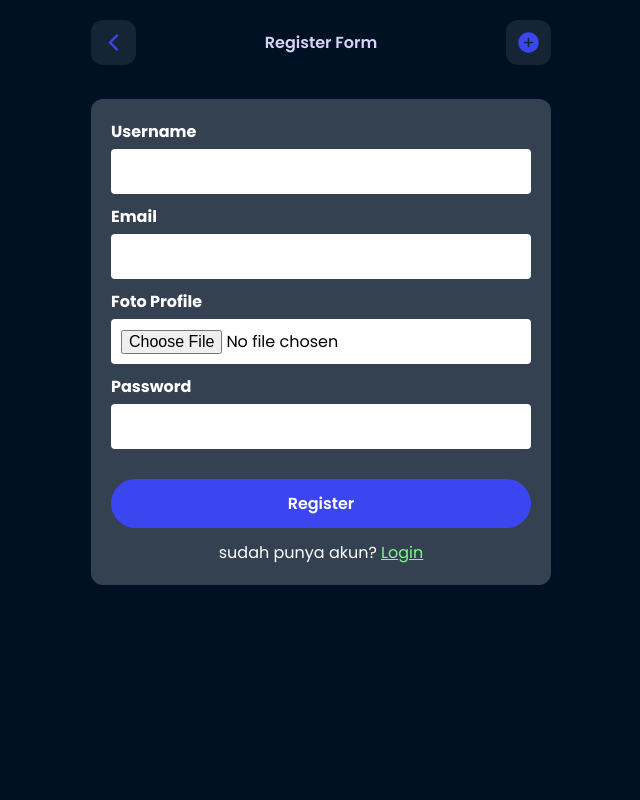
After one commit to ENONGLOSKER/PJ-VOTE, a Django app: page /user/register/ in a window 1280 px wide. The commit adds this page. Shown: the whole page, without its empty margins (319-959 px from the left). Run offline with Django 5.2, Linux system fonts and the light colour scheme.

Commit message:
update: login dan register form templates

```diff
--- /dev/null
+++ b/templates/form_register.html
@@ -0,0 +1,278 @@
+{% load static %}
+<!DOCTYPE html>
+<html lang="en">
+
+<head>
+  <meta charset="UTF-8">
+  <meta name="viewport" content="width=device-width, initial-scale=1.0">
+  <link rel="icon" href="{% static 'img/icon.png' %}">
+  <title>Register Vote</title>
+  <link rel="preconnect" href="https://fonts.googleapis.com">
+  <link rel="preconnect" href="https://fonts.gstatic.com" crossorigin>
+  <link
+    href="https://fonts.googleapis.com/css2?family=Poppins:ital,wght@0,100;0,200;0,300;0,400;0,500;0,600;0,700;0,800;0,900;1,100;1,200;1,300;1,400;1,500;1,600;1,700;1,800;1,900&display=swap"
+    rel="stylesheet">
+
+  <style>
+    :root {
+      --satu: #3B46F1;
+      --dua: #4F58F2;
+      --tiga: #DBD2FA;
+      --empat: #DBD2FA;
+      --lima: #7FFA8A;
+    }
+
+    * {
+      margin: 0;
+      padding: 0;
+      box-sizing: border-box;
+      font-family: "Poppins", sans-serif;
+    }
+
+    body {
+      background-color: rgb(1, 17, 36);
+    }
+
+    .container {
+      max-width: 500px;
+      height: 100vh;
+      margin: auto;
+      padding: 0 20px;
+
+    }
+
+    .top {
+      padding: 20px 0;
+      display: flex;
+      justify-content: space-between;
+      align-items: center;
+    }
+
+    .top #icon {
+      width: 25px;
+      height: 25px;
+      color: var(--satu);
+    }
+
+    .top a {
+      background-color: rgba(255, 255, 255, 0.081);
+      width: 45px;
+      height: 45px;
+      display: flex;
+      justify-content: center;
+      align-items: center;
+      border-radius: 12px;
+    }
+
+    .top a:hover {
+      background-color: var(--dua);
+      color: var(--lima);
+    }
+
+    .top {
+      font-weight: 600;
+      color: var(--tiga);
+    }
+
+    .vote {
+      display: flex;
+      flex-direction: column;
+      justify-content: center;
+      align-items: center;
+      gap: 20px;
+    }
+
+    .card {
+      background-color: var(--satu);
+      height: 45%;
+      padding: 20px;
+      border-radius: 22px;
+    }
+
+    .item-top .top-user {
+      /* background-color: #DBD2FA; */
+      display: flex;
+      justify-content: space-between;
+      align-items: center;
+    }
+
+    .item-top .top-user #icon {
+      width: 25px;
+      height: 25px;
+      color: var(--tiga);
+    }
+
+    .item-top .top-user #icon:hover {
+      color: hotpink;
+    }
+
+    .item-top .top-user .user {
+      background-color: var(--lima);
+      padding: 6px 8px;
+      display: flex;
+      justify-content: center;
+      align-items: center;
+      gap: 8px;
+      border-radius: 50px;
+    }
+
+    .item-top .top-user .user:hover {
+      box-shadow: 4px 2px 50px var(--lima);
+    }
+
+    .item-top .top-user .user img {
+      width: 30px;
+      height: 30px;
+      border-radius: 50%;
+      border: 1px solid var(--empat);
+    }
+
+    .item-bottom {
+      text-align: center;
+    }
+
+    .bottom-user {
+      margin: 20px 0;
+      display: flex;
+      flex-direction: column;
+      gap: 20px;
+      text-align: left;
+    }
+
+    .bottom-user h3 {
+      font-size: 26px;
+      color: var(--empat);
+    }
+
+    .bottom-user span {
+      color: #828283;
+    }
+
+    .btn-tap {
+      background-color: var(--dua);
+      width: 100%;
+      text-align: center;
+      display: block;
+      padding: 12px;
+      text-decoration: none;
+      color: var(--empat);
+      font-weight: 600;
+      border-radius: 50px;
+      box-shadow: 2px 2px 30px #3340f9;
+    }
+
+    .btn-tap:hover {
+      background-color: var(--lima);
+      color: var(--satu);
+      box-shadow: 2px 2px 30px var(--lima);
+    }
+
+
+    /* form */
+    /* form{
+          background-color: #ffffff33;
+          width: 100%;
+          color: white;
+          padding: 50px 20px;
+          border-radius: 22px;
+        } */
+    .styled-form {
+      background-color: #ffffff33;
+      padding: 20px;
+      margin: 14px 0;
+      border-radius: 12px;
+      width: 100%;
+    }
+
+    .styled-form p {
+      margin: 0 0 8px;
+    }
+
+    .styled-form label {
+      display: block;
+      font-weight: bold;
+      margin-bottom: 5px;
+      color: white;
+    }
+
+    .styled-form input[type="text"],
+    .styled-form input[type="email"],
+    .styled-form input[type="file"],
+    .styled-form input[type="password"] {
+      width: 100%;
+      padding: 10px;
+      border: none;
+      border-radius: 4px;
+      box-sizing: border-box;
+      margin-bottom: 10px;
+      font-size: 16px;
+      background-color: white;
+    }
+
+    .styled-form button.btn {
+      display: inline-block;
+      width: 100%;
+      background: var(--satu);
+      border-radius: 12px;
+      font-size: 16px;
+      font-weight: 600;
+      color: #fff;
+      border: none;
+      padding: 12px 20px;
+      cursor: pointer;
+      margin-top: 20px;
+    }
+
+    .styled-form button.btn:hover {
+      background: var(--lima);
+      color: var(--satu);
+    }
+  </style>
+
+</head>
+
+<body>
+  <div class="container">
+    <div class="top">
+      <a href="{% url 'vote_list' %}"><ion-icon name="chevron-back-outline" id="icon"></ion-icon></a>
+      <p>Register Form</p>
+      <a href="{% url 'create_vote' %}"><ion-icon name="add-circle" id="icon"></ion-icon></a>
+    </div>
+
+    <div class="vote">
+
+      <form method="post" class="styled-form">
+        {% csrf_token %}
+        <div class="">
+          <label for="">Username</label>
+          <input type="text">
+        </div>
+        <div class="">
+          <label for="">Email</label>
+          <input type="email">
+        </div>
+        <div class="">
+          <label for="">Foto Profile</label>
+          <input type="file">
+        </div>
+        <div class="">
+          <label for="">Password</label>
+          <input type="password">
+        </div>
+
+        <button type="submit" class="btn btn-primary" style="border-radius: 50px;">Register</button>
+        <div class="" style="display: flex; justify-content: center; align-items: center; margin-top: 12px;">
+          <span style="text-align: center; color: white;">sudah punya akun? <a href=""
+              style="color: #7FFA8A;">Login</a></span>
+        </div>
+      </form>
+
+    </div>
+  </div>
+
+  <script src="https://code.jquery.com/jquery-3.6.0.min.js"></script>
+  <script type="module" src="https://unpkg.com/ionicons@7.1.0/dist/ionicons/ionicons.esm.js"></script>
+  <script nomodule src="https://unpkg.com/ionicons@7.1.0/dist/ionicons/ionicons.js"></script>
+</body>
+
+</html>
--- a/templates/vote_detail.html
+++ b/templates/vote_detail.html
@@ -77,6 +77,7 @@
           border-radius: 22px;
           text-align: center;
           margin-bottom: 20px;
+          width: 100%;
         }
         .bottom-user h3{
           font-size: 26px;
--- a/templates/vote_list.html
+++ b/templates/vote_list.html
@@ -200,8 +200,8 @@
         <div id="popup" class="popup hidden">
           <ul>
             <li><a href=""> <ion-icon name="build"></ion-icon> My Vote</a></li>
-            <li><a href=""> <ion-icon name="person-add"></ion-icon>Register</a></li>
-            <li><a href=""> <ion-icon name="log-in"></ion-icon> Login</a></li>
+            <li><a href="{% url 'user_register'%}"> <ion-icon name="person-add"></ion-icon>Register</a></li>
+            <li><a href="{% url 'user_login'%}"> <ion-icon name="log-in"></ion-icon> Login</a></li>
             <li><a href="{% url 'user_logout' %}" style="background-color: #fa1c1c;"> <ion-icon
                   name="close-circle-outline"></ion-icon>Logout</a>
             </li>
--- a/vote_app/views.py
+++ b/vote_app/views.py
@@ -178,7 +178,52 @@ def user_logout(request):
     logout(request)
     return redirect('vote_list')  # or any other page you want to redirect to after logout
 
+# user register
+from django.contrib.auth.models import User
+from django.contrib.auth import login
+from django.shortcuts import render, redirect
+from django.core.files.storage import default_storage
+from django.core.files.base import ContentFile
 
+def user_register(request):
+    if request.method == 'POST':
+        username = request.POST['username']
+        email = request.POST['email']
+        password = request.POST['password']
+        image_profile = request.FILES.get('image_profile')
+
+        if User.objects.filter(username=username).exists():
+            return render(request, 'register.html', {'error': 'Username already exists'})
+
+        if User.objects.filter(email=email).exists():
+            return render(request, 'register.html', {'error': 'Email already exists'})
+
+        user = User.objects.create_user(username=username, email=email, password=password)
+
+        if image_profile:
+            path = default_storage.save(f'profile_images/{user.id}.jpg', ContentFile(image_profile.read()))
+            user.profile.image = path
+            user.profile.save()
+
+        login(request, user)
+        return redirect('vote_list')  # Redirect to vote list page after successful registration
+
+    return render(request, 'form_register.html')
+
+# user login
+from django.contrib.auth import authenticate, login
+
+def user_login(request):
+    if request.method == 'POST':
+        username = request.POST['username']
+        password = request.POST['password']
+        user = authenticate(request, username=username, password=password)
+        if user is not None:
+            login(request, user)
+            return redirect('vote_list')  # Redirect to vote list page after successful login
+        else:
+            return render(request, 'login.html', {'error': 'Invalid username or password'})
+    return render(request, 'form_login.html')
 
 # @login_required
 # def vote_history(request, vote_id):
--- a/vote_project/urls.py
+++ b/vote_project/urls.py
@@ -25,6 +25,8 @@ from django.conf.urls.static import static
 urlpatterns = [
     path('admin/', admin.site.urls),
     path('user/logout/', views.user_logout, name='user_logout'),
+    path('user/login/', views.user_login, name='user_login'),
+    path('user/register/', views.user_register, name='user_register'),
 
 
     path('like/<int:vote_id>/', views.like_vote, name='like_vote'),
```
Also changed, not shown: templates/form_login.html (added, +271 -0 lines), db.sqlite3.
